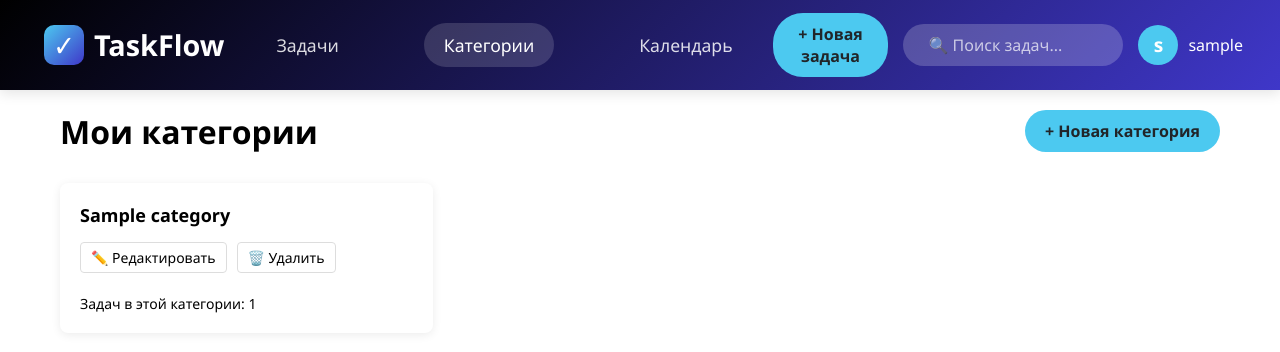
After one commit to JIIMONCHIK/tasks_django, a Django app: page /categories in a window 1280 px wide. The commit adds this page. Shown: the top 352 px of the page. Run offline with Django 4.2, Linux system fonts and the light colour scheme; a user stored in the database is signed in; tables that the repository leaves empty hold one stand-in row (values such as "Sample post").

Commit message:
Categories view complete

```diff
--- a/tasks/main/models.py
+++ b/tasks/main/models.py
@@ -48,6 +48,10 @@ class Categories(models.Model):
     def __str__(self):
         return self.name
 
+    @property
+    def tasks_count(self):
+        return self.tasks_set.count()
+
     class Meta:
         db_table = 'categories'
         unique_together = (('user', 'name'),)
--- /dev/null
+++ b/tasks/main/static/main/css/categories_view.css
@@ -0,0 +1,219 @@
+.categories-container {
+    max-width: 1200px;
+    margin: 0 auto;
+    padding: 20px;
+}
+
+.categories-header {
+    display: flex;
+    justify-content: space-between;
+    align-items: center;
+    margin-bottom: 30px;
+}
+
+.categories-list {
+    display: grid;
+    grid-template-columns: repeat(auto-fill, minmax(300px, 1fr));
+    gap: 20px;
+}
+
+.category-card {
+    position: relative;
+    padding: 20px;
+    border-radius: 8px;
+    box-shadow: 0 2px 10px rgba(0,0,0,0.08);
+    cursor: pointer;
+    transition: all 0.3s ease;
+    overflow: hidden;
+    background: white;
+    min-height: 150px;
+    display: flex;
+    flex-direction: column;
+    justify-content: space-between;
+}
+
+.category-card:hover {
+    transform: translateY(-5px);
+    box-shadow: 0 10px 20px rgba(0,0,0,0.15);
+}
+
+.category-card::before {
+    content: '';
+    position: absolute;
+    top: 0;
+    left: 0;
+    right: 0;
+    bottom: 0;
+    background-color: var(--category-color, #3a86ff);
+    opacity: 0.7; /* Приглушенный цвет */
+    z-index: 1;
+}
+
+.category-info {
+    position: relative;
+    z-index: 2;
+}
+
+.category-card h3 {
+    margin: 0 0 10px 0;
+    font-size: 18px;
+    color: black;
+}
+
+.category-actions {
+    display: flex;
+    gap: 10px;
+    margin-top: 15px;
+}
+
+.btn-edit-category, .btn-delete-category {
+    background: none;
+    border: 1px solid #ddd;
+    border-radius: 4px;
+    padding: 5px 10px;
+    cursor: pointer;
+    transition: all 0.2s ease;
+    font-size: 14px;
+}
+
+.btn-edit-category:hover {
+    background: #e9ecef;
+}
+
+.btn-delete-category:hover {
+    background: #f8d7da;
+    color: #dc3545;
+}
+.no-categories {
+    text-align: center;
+    padding: 40px;
+    background: #f8f9fa;
+    border-radius: 8px;
+    margin-top: 20px;
+}
+
+.no-categories p {
+    margin-bottom: 20px;
+    font-size: 18px;
+    color: #6c757d;
+}
+
+.category-tasks-count {
+    font-size: 14px;
+    color: black;
+    margin-top: 10px;
+    position: relative;
+    z-index: 2;
+}
+
+.modal {
+    display: none;
+    position: fixed;
+    top: 0;
+    left: 0;
+    width: 100%;
+    height: 100%;
+    background: rgba(0,0,0,0.5);
+    z-index: 1000;
+    align-items: center;
+    justify-content: center;
+}
+
+.modal-content {
+    background: white;
+    border-radius: 10px;
+    width: 500px;
+    max-width: 90%;
+    box-shadow: 0 5px 25px rgba(0,0,0,0.2);
+    animation: modalOpen 0.4s ease;
+    position: relative;
+}
+
+@keyframes modalOpen {
+    from { transform: translateY(-50px); opacity: 0; }
+    to { transform: translateY(0); opacity: 1; }
+}
+
+.modal-content h2 {
+    margin-top: 0;
+    padding: 20px;
+    border-bottom: 1px solid #eee;
+}
+
+.modal-content form {
+    padding: 20px;
+}
+
+.close {
+    position: absolute;
+    top: 20px;
+    right: 20px;
+    font-size: 24px;
+    cursor: pointer;
+    color: #6c757d;
+}
+
+.close:hover {
+    color: #343a40;
+}
+
+.form-group {
+    margin-bottom: 1rem;
+}
+
+.form-control {
+    display: block;
+    width: 100%;
+    padding: 0.375rem 0.75rem;
+    font-size: 1rem;
+    line-height: 1.5;
+    color: black;
+    background-color: #fff;
+    background-clip: padding-box;
+    border: 1px solid #ced4da;
+    border-radius: 0.25rem;
+    transition: border-color 0.15s ease-in-out, box-shadow 0.15s ease-in-out;
+}
+
+.form-control:focus {
+    border-color: #80bdff;
+    outline: 0;
+    box-shadow: 0 0 0 0.2rem rgba(0,123,255,0.25);
+}
+
+.color-picker {
+    height: 30px;
+}
+
+.input-error {
+    border-color: #dc3545 !important;
+    box-shadow: 0 0 0 0.2rem rgba(220,53,69,.25) !important;
+}
+
+.category-arrow {
+    position: absolute;
+    bottom: 15px;
+    right: 15px;
+    color: rgba(0, 0, 0, 0.3); /* Цвет по умолчанию */
+    opacity: 0; /* Скрываем по умолчанию */
+    transform: translateX(-5px);
+    transition: all 0.3s ease;
+    z-index: 2;
+}
+
+.category-card:hover .category-arrow {
+    opacity: 1; /* Показываем при наведении */
+    transform: translateX(0);
+    color: rgba(0, 0, 0, 0.7); /* Цвет при наведении */
+}
+
+/* Анимация для привлечения внимания */
+@keyframes pulse {
+    0% { transform: translateX(0); }
+    50% { transform: translateX(3px); }
+    100% { transform: translateX(0); }
+}
+
+.category-card:hover .category-arrow svg {
+    animation: pulse 1s ease infinite;
+}
--- /dev/null
+++ b/tasks/main/static/main/js/categories_view.js
@@ -0,0 +1,183 @@
+document.addEventListener('DOMContentLoaded', function() {
+    const modal = document.getElementById('category-modal');
+    const closeBtn = modal.querySelector('.close');
+    const categoryForm = document.getElementById('category-form');
+    const btnAddCategory = document.getElementById('btn-add-category');
+    const saveBtn = document.getElementById('save-category');
+    const nameError = document.getElementById('name-error');
+    const categoryCards = document.querySelectorAll('.category-card');
+    const colorPicker = document.getElementById('category-color');
+    const colorPreview = document.getElementById('color-preview');
+
+    // Инициализация цветового превью
+    if (colorPicker && colorPreview) {
+        colorPreview.style.backgroundColor = colorPicker.value;
+        colorPicker.addEventListener('input', function() {
+            colorPreview.style.backgroundColor = this.value;
+        });
+    }
+
+    // Открытие модального окна для создания
+    if (btnAddCategory) {
+        btnAddCategory.addEventListener('click', function(e) {
+            e.preventDefault();
+            e.stopPropagation();
+
+            document.getElementById('modal-title').textContent = 'Создать новую категорию';
+            categoryForm.reset();
+            document.getElementById('category-id').value = '';
+            modal.style.display = 'flex';
+        });
+    }
+
+    // Открытие модального окна для редактирования
+    categoryCards.forEach(card => {
+        const editBtn = card.querySelector('.btn-edit-category');
+        const deleteBtn = card.querySelector('.btn-delete-category');
+        const categoryId = card.getAttribute('data-category-id');
+
+        editBtn.addEventListener('click', function(e) {
+            e.stopPropagation();
+            openEditModal(categoryId);
+        });
+
+        deleteBtn.addEventListener('click', function(e) {
+            e.stopPropagation();
+            if (confirm('Вы уверены, что хотите удалить категорию? Все задачи будут перемещены в "Без категории".')) {
+                deleteCategory(categoryId);
+            }
+        });
+
+        card.addEventListener('click', function(e) {
+        // Проверяем, не было ли клика по кнопкам действий
+        if (!e.target.closest('.btn-edit-category') && !e.target.closest('.btn-delete-category')) {
+            // Переходим на страницу задач с фильтром по категории
+            window.location.href = `/tasks?category=${categoryId}`;
+        }
+        });
+    });
+
+    // Закрытие модального окна
+    closeBtn.addEventListener('click', function() {
+        modal.style.display = 'none';
+    });
+
+    window.addEventListener('click', function(event) {
+        if (event.target === modal) {
+            modal.style.display = 'none';
+        }
+    });
+
+    // Обработка отправки формы
+    categoryForm.addEventListener('submit', function(e) {
+        e.preventDefault();
+        saveCategory();
+    });
+
+    function openEditModal(categoryId) {
+        fetch(`/get-category/${categoryId}/`)
+            .then(response => response.json())
+            .then(data => {
+                document.getElementById('modal-title').textContent = 'Редактировать категорию';
+                document.getElementById('category-id').value = categoryId;
+                document.getElementById('category-name').value = data.name;
+                document.getElementById('category-color').value = data.color_code;
+                colorPreview.style.backgroundColor = data.color_code;
+                modal.style.display = 'flex';
+            })
+            .catch(error => {
+                console.error('Error:', error);
+                alert('Ошибка при загрузке данных категории');
+            });
+    }
+
+    function saveCategory() {
+        const nameInput = document.getElementById('category-name');
+        const name = nameInput.value;
+        const color = document.getElementById('category-color').value;
+        const categoryId = document.getElementById('category-id').value;
+
+        // Сбрасываем предыдущие ошибки
+        nameInput.classList.remove('input-error');
+        nameError.textContent = '';
+
+        // Проверяем обязательные поля
+        if (!name) {
+            nameInput.classList.add('input-error');
+            nameError.textContent = 'Название категории обязательно';
+            return;
+        }
+
+        // Создаем FormData
+        const formData = new FormData();
+        formData.append('name', name);
+        formData.append('color_code', color);
+
+        if (categoryId) {
+            formData.append('category_id', categoryId);
+        }
+
+        const url = categoryId ? '/update-category/' : '/create-category';
+
+        fetch(url, {
+            method: 'POST',
+            body: formData,
+            headers: {
+                'X-CSRFToken': getCookie('csrftoken'),
+            }
+        })
+        .then(response => response.json())
+        .then(data => {
+            if (data.success) {
+                location.reload();
+            } else {
+                if (data.error) {
+                    nameError.textContent = data.error;
+                    nameInput.classList.add('input-error');
+                } else {
+                    alert('Ошибка при сохранении категории');
+                }
+            }
+        })
+        .catch(error => {
+            console.error('Error:', error);
+            alert('Ошибка сети');
+        });
+    }
+
+    function deleteCategory(categoryId) {
+        fetch(`/delete-category/${categoryId}/`, {
+            method: 'DELETE',
+            headers: {
+                'X-CSRFToken': getCookie('csrftoken'),
+            }
+        })
+        .then(response => response.json())
+        .then(data => {
+            if (data.success) {
+                location.reload();
+            } else {
+                alert('Ошибка при удалении категории');
+            }
+        })
+        .catch(error => {
+            console.error('Error:', error);
+            alert('Ошибка сети');
+        });
+    }
+
+    function getCookie(name) {
+        let cookieValue = null;
+        if (document.cookie && document.cookie !== '') {
+            const cookies = document.cookie.split(';');
+            for (let i = 0; i < cookies.length; i++) {
+                const cookie = cookies[i].trim();
+                if (cookie.substring(0, name.length + 1) === (name + '=')) {
+                    cookieValue = decodeURIComponent(cookie.substring(name.length + 1));
+                    break;
+                }
+            }
+        }
+        return cookieValue;
+    }
+});
--- a/tasks/main/templates/main/base.html
+++ b/tasks/main/templates/main/base.html
@@ -19,7 +19,7 @@
             <nav>
                 <ul class="nav-links">
                     <li class="nav-link"><a href="{% url 'tasks' %}" class="{% if request.resolver_match.url_name == 'tasks' %}active{% endif %}">Задачи</a></li>
-                    <li class="nav-link"><a href="#">Категории</a></li>
+                    <li class="nav-link"><a href="{% url 'categories' %}" class="{% if request.resolver_match.url_name == 'categories' %}active{% endif %}">Категории</a></li>
                     <li class="nav-link"><a href="#">Календарь</a></li>
                 </ul>
             </nav>
--- /dev/null
+++ b/tasks/main/templates/main/categories.html
@@ -0,0 +1,75 @@
+{% extends 'main/base.html' %}
+{% load static %}
+
+{% block title %}
+    {{ title }}
+{% endblock %}
+
+{% block content %}
+<link rel="stylesheet" href="{% static 'main/css/categories_view.css' %}">
+<script src="{% static 'main/js/categories_view.js' %}"></script>
+
+<div class="categories-container">
+    <div class="categories-header">
+        <h1>Мои категории</h1>
+        <button class="btn btn-primary" id="btn-add-category">+ Новая категория</button>
+    </div>
+
+    <div class="categories-list">
+        {% for category in categories %}
+        <div class="category-card" style="--category-color: {{ category.color_code }};" data-category-id="{{ category.id }}">
+            <div class="category-info">
+                <h3>{{ category.name }}</h3>
+                <div class="category-actions">
+                    <button class="btn-edit-category">✏️ Редактировать</button>
+                    <button class="btn-delete-category">🗑️ Удалить</button>
+                </div>
+            </div>
+            <div class="category-tasks-count">
+                Задач в этой категории: {{ category.tasks_count }}
+            </div>
+
+            <div class="category-arrow">
+            <svg width="24" height="24" viewBox="0 0 24 24" fill="none" xmlns="http://www.w3.org/2000/svg">
+                <path d="M5 12H19M19 12L13 6M19 12L13 18" stroke="currentColor" stroke-width="2" stroke-linecap="round" stroke-linejoin="round"/>
+            </svg>
+        </div>
+        </div>
+        {% empty %}
+        <div class="no-categories">
+            <p>У вас пока нет категорий. Создайте первую!</p>
+        </div>
+        {% endfor %}
+    </div>
+</div>
+
+<!-- Модальное окно для создания/редактирования категории -->
+<div class="modal" id="category-modal">
+    <div class="modal-content">
+        <span class="close">&times;</span>
+        <h2 id="modal-title">Создать новую категорию</h2>
+        <form id="category-form">
+            {% csrf_token %}
+            <input type="hidden" id="category-id" name="category_id">
+
+            <div class="form-group">
+                <label>Название категории</label>
+                <input type="text" name="name" id="category-name" class="form-control" placeholder="Работа, Дом, Учеба..." required>
+                <div class="error-message" id="name-error"></div>
+            </div>
+
+            <div class="form-group">
+                <label>Цвет</label>
+                <div class="color-picker-container">
+                    <input type="color" name="color_code" id="category-color" class="form-control color-picker" value="#3a86ff">
+                    <span class="color-preview" id="color-preview"></span>
+                </div>
+            </div>
+
+            <div class="form-actions">
+                <button type="submit" id="save-category" class="btn btn-primary">Сохранить</button>
+            </div>
+        </form>
+    </div>
+</div>
+{% endblock %}
--- a/tasks/main/urls.py
+++ b/tasks/main/urls.py
@@ -20,6 +20,7 @@ from . import views
 urlpatterns = [
     path('', views.index, name='index'),
     path('tasks', views.tasks_view, name='tasks'),
+    path('categories', views.categories_view, name='categories'),
     path('create', views.create, name='create'),
     path('login', views.login_view, name='login'),
     path('logout', views.logout_view, name='logout'),
@@ -28,5 +29,8 @@ urlpatterns = [
     path('get-task/<int:task_id>/', views.get_task, name='get_task'),
     path('update-task/', views.update_task, name='update_task'),
     path('delete-task/<int:task_id>/', views.delete_task, name='delete_task'),
+    path('get-category/<int:category_id>/', views.get_category, name='get_category'),
+    path('update-category/', views.update_category, name='update_category'),
+    path('delete-category/<int:category_id>/', views.delete_category, name='delete_category'),
     path('favicon.ico', views.favicon_view),
 ]
--- a/tasks/main/views.py
+++ b/tasks/main/views.py
@@ -89,6 +89,12 @@ def create_category(request):
         name = request.POST.get('name')
         color_code = request.POST.get('color_code', '#ffffff')  # Белый по умолчанию
 
+        if not name:
+            return JsonResponse({
+                'success': False,
+                'error': 'Название категории обязательно'
+            })
+
         # Проверяем, что категория с таким именем у пользователя не существует
         if Categories.objects.filter(user=request.user, name=name).exists():
             return JsonResponse({
@@ -106,10 +112,61 @@ def create_category(request):
         return JsonResponse({
             'success': True,
             'id': category.id,
-            'name': category.name
+            'name': category.name,
+            'color_code': category.color_code
         })
 
     return JsonResponse({'success': False, 'error': 'Неверный запрос'})
+
+
+@login_required
+def get_category(request, category_id):
+    category = get_object_or_404(Categories, id=category_id, user=request.user)
+    return JsonResponse({
+        'name': category.name,
+        'color_code': category.color_code
+    })
+
+
+@login_required(login_url='login')
+def update_category(request):
+    if request.method == 'POST':
+        try:
+            # Используем request.POST вместо request.body
+            category_id = request.POST.get('category_id')
+            name = request.POST.get('name')
+            color_code = request.POST.get('color_code')
+
+            if not name:
+                return JsonResponse({'success': False, 'error': 'Название обязательно'})
+
+            category = get_object_or_404(Categories, id=category_id, user=request.user)
+
+            # Проверяем уникальность имени (кроме текущей категории)
+            if Categories.objects.filter(user=request.user, name=name).exclude(id=category_id).exists():
+                return JsonResponse({'success': False, 'error': 'Категория с таким именем уже существует'})
+
+            category.name = name
+            category.color_code = color_code
+            category.save()
+
+            return JsonResponse({'success': True})
+        except Exception as e:
+            return JsonResponse({'success': False, 'error': str(e)})
+    return JsonResponse({'success': False})
+
+
+@login_required
+def delete_category(request, category_id):
+    if request.method == 'DELETE':
+        category = get_object_or_404(Categories, id=category_id, user=request.user)
+
+        # Переносим задачи в "Без категории"
+        Tasks.objects.filter(category=category).update(category=None)
+
+        category.delete()
+        return JsonResponse({'success': True})
+    return JsonResponse({'success': False})
 
 
 @login_required(login_url='login')
@@ -121,7 +178,7 @@ def create(request):
             task = form.save(commit=False)
             task.user = request.user
             task.save()
-            return redirect('index')
+            return redirect('tasks')
         else:
             error = 'Ошибка в форме'
     else:
@@ -271,6 +328,17 @@ def delete_task(request, task_id):
     return JsonResponse({'success': False})
 
 
+@login_required(login_url='login')
+def categories_view(request):
+    categories = Categories.objects.filter(user=request.user)
+
+    context = {
+        'title': 'Мои категории',
+        'categories': categories
+    }
+    return render(request, 'main/categories.html', context)
+
+
 def favicon_view(request):
     icon = open('main/static/main/images/favicon.ico', 'rb').read()
     return HttpResponse(icon, content_type="image/x-icon")
```
